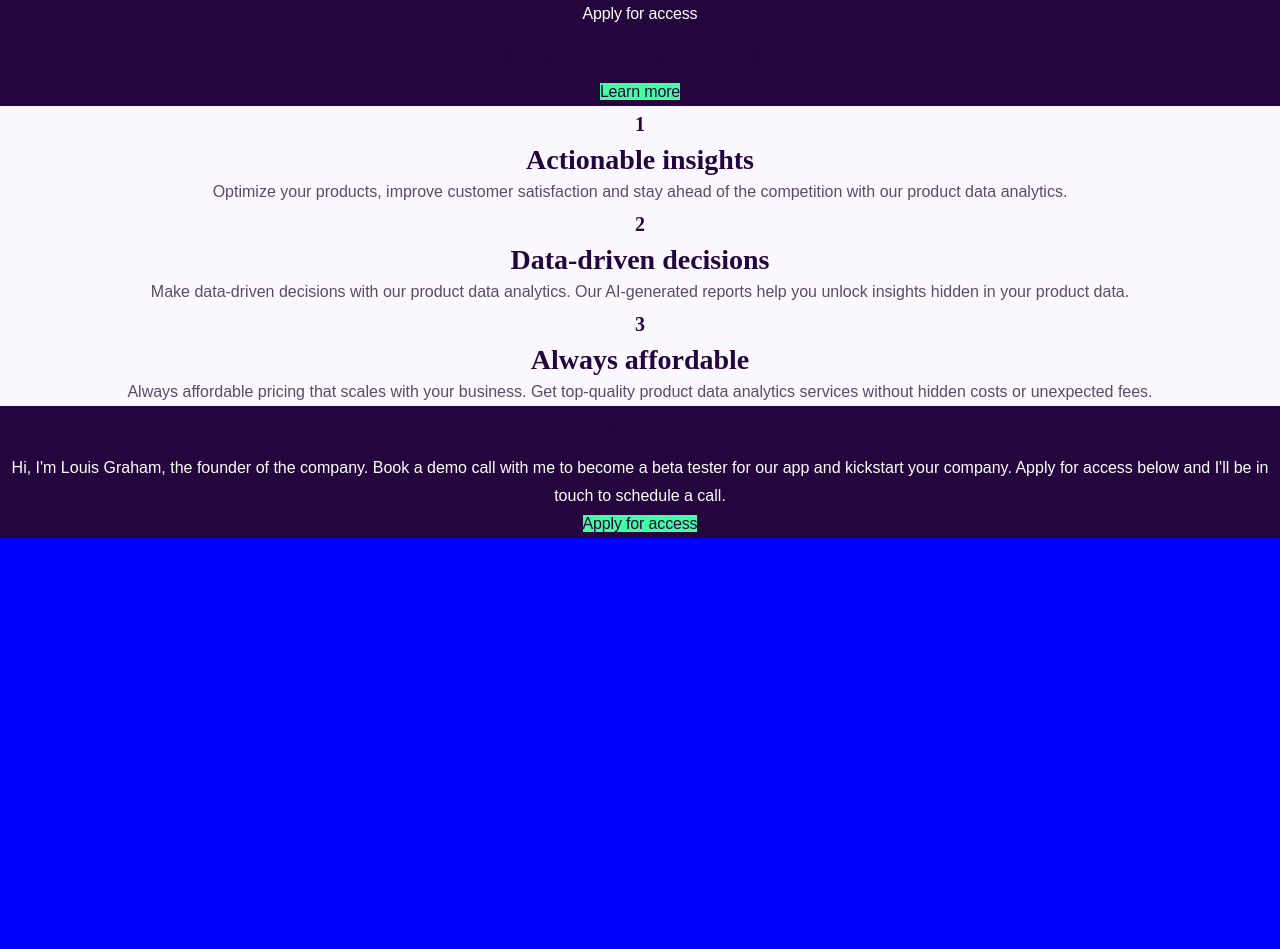
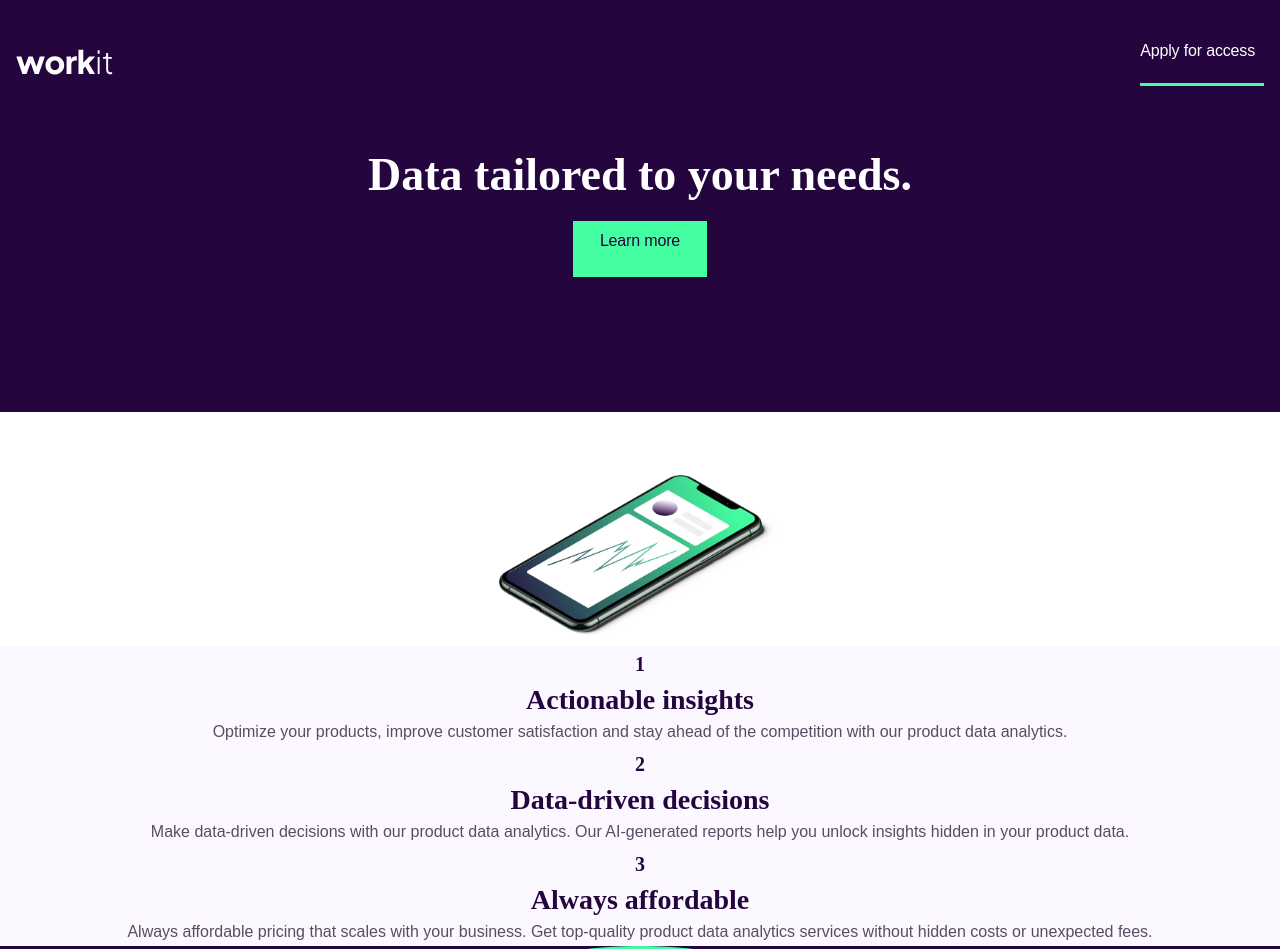
Before and after one commit to norman02/workit, a plain HTML site: page index.html in a window 1280 px wide. Shown: the top 949 px of the page. Before the commit the page ends 800 px from the top, so only its background shows below. Drawn offline with Linux system fonts and the light colour scheme.

Commit message:
style header

```diff
--- a/index.css
+++ b/index.css
@@ -1,19 +1,3 @@
-/* ------ TESTING ------ */
-/* contrast with all elements assure all backgrounds individually set  */
-html {
-  background-color: blue;
-}
-
-/* hide images for text layout  */
-img {
-  display: none;
-}
-
-/* ensure text colors are set */
-html {
-  color: red;
-}
-
 /* ------ RESET CSS ------  */
 
 * {
@@ -60,7 +44,7 @@ table {
   --dark-purple: #24053e;
   --light-green: #44ffa1;
   --gray-purple: #584d62;
-  --light-gray: #FCF8FF;
+  --light-gray: #fcf8ff;
   /* background colors  */
   --dark-bg-color: var(--dark-purple);
   --light-bg-color: var(--light-gray);
@@ -76,7 +60,7 @@ table {
   --button-bg-color: var(--green-bg-color);
   --body-bg-color: white;
   --features-bg-color: var(--light-bg-color);
-  --cta-bg-color:var(--dark-purple);
+  --cta-bg-color: var(--dark-purple);
 }
 
 /* ------ TYPOGRAPHY ------ */
@@ -94,9 +78,13 @@ body {
 h1,
 h2,
 h3 {
-  color: var(--heading-text-color);
   font-family: "Fraunces", serif;
   font-weight: 600;
+}
+
+h2,
+h3 {
+  color: var(--heading-text-color);
 }
 
 a {
@@ -105,8 +93,9 @@ a {
 }
 
 h1 {
-  font-size: 3.125rem;
-  line-height: 3.125rem;
+  font-size: 46px;
+  line-height: 50px;
+  margin: 0 16px 27px 16px;
 }
 
 h2 {
@@ -130,14 +119,33 @@ h3 {
 
 /* ------ Header ------  */
 .header {
-  background-color: var(--header-bg-color);
+  background: var(--header-bg-color) 0% 0% no-repeat padding-box;
   color: var(--light-text-color);
+  padding-bottom: 157px;
+}
+
+.logo-container {
+  align-items: center;
+  display: flex;
+  justify-content: space-between;
+  padding: 37px 16px 64px 16px;
+}
+
+.apply {
+  padding: 0 9px 18px 0;
+  border-bottom: 3px solid var(--light-green);
+}
+
+.hero-img {
+  margin: 62.5px auto 0 auto;
+  width: 282px;
 }
 
 /* ------ Buttons ------  */
 .button-link {
   background-color: var(--button-bg-color);
   color: var(--btn-text-color);
+  padding: 11px 26.5px 28px 26.5px;
 }
 
 /* ------ CTA ------  */
--- a/index.html
+++ b/index.html
@@ -15,11 +15,15 @@
     <title>Frontend Mentor | Workit landing page</title>
   </head>
   <header class="header">
-    <a href="#">Apply for access</a>
+    <div class="logo-container">
+      <img src="./assets/images/logo-light.svg" alt="#" />
+      <a class="apply" href="#">Apply for access</a>
+    </div>
     <h1>Data tailored to your needs.</h1>
     <a class="button-link" href="#">Learn more</a>
-    <img src="./assets/images/image-hero.webp" alt="" />
+
   </header>
+  <img class="hero-img" src="./assets/images/image-hero.webp" alt="#" />
   <body>
     <section class="features">
       <h2 class="numbered-section-header">1</h2>
```
